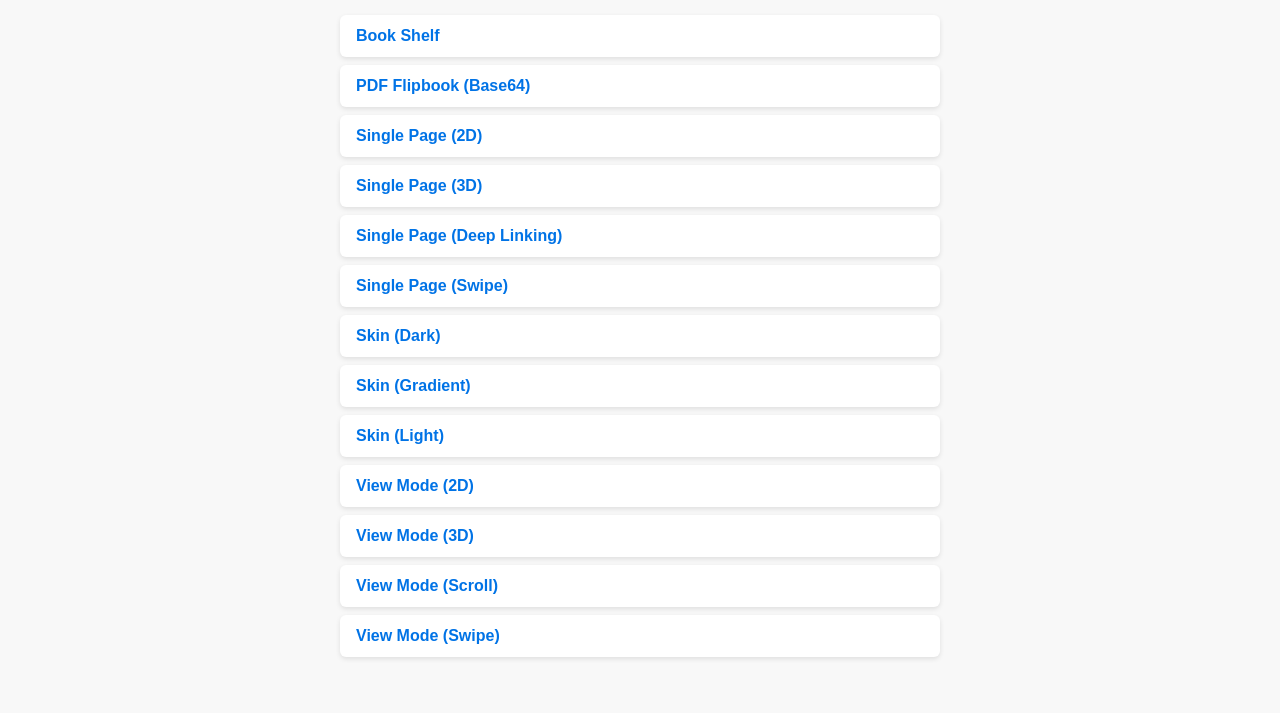
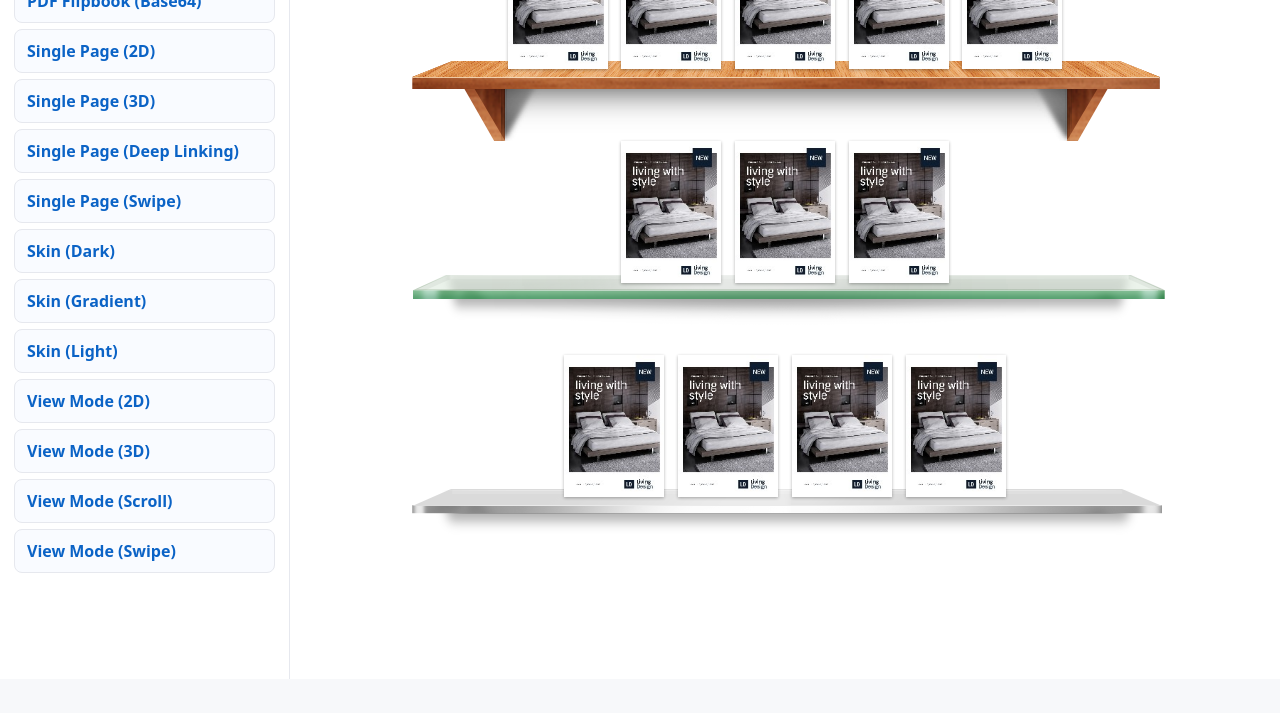
Before and after one commit to KE-Content/flipbook, a plain HTML site: page examples/index.html in a window 1280 px wide. Shown: the part 121-834 px from the top of the page. After the commit the page ends 800 px from the top, so only its background shows below. Drawn offline with Linux system fonts and the light colour scheme.

Commit message:
Update index.html

```diff
--- a/examples/index.html
+++ b/examples/index.html
@@ -1,59 +1,200 @@
 <!DOCTYPE html>
 <html lang="en">
 <head>
-  <meta charset="UTF-8">
+  <meta charset="UTF-8" />
   <title>Flipbook Demos</title>
+  <meta name="viewport" content="width=device-width, initial-scale=1" />
   <style>
-    body {
-      font-family: Arial, sans-serif;
-      background: #f8f8f8;
-      color: #333;
-      padding: 40px;
+    :root{
+      --sidebar-w: 290px;
+      --bg: #f7f8fa;
+      --card: #ffffff;
+      --border: #e6e8ee;
+      --link: #0b63c6;
+      --link-hover: #084f9c;
+      --active-bg: #e9f0ff;
     }
-    h1 {
-      text-align: center;
-      margin-bottom: 30px;
+    *{box-sizing:border-box}
+    html,body{height:100%;margin:0}
+    body{
+      font-family: system-ui, -apple-system, Segoe UI, Roboto, Arial, sans-serif;
+      display:flex; min-height:100dvh; background:var(--bg); color:#2b2f36;
     }
-    ul {
-      list-style: none;
-      padding: 0;
-      max-width: 600px;
-      margin: 0 auto;
+    /* Sidebar */
+    aside{
+      width:var(--sidebar-w); background:var(--card); border-right:1px solid var(--border);
+      padding:16px 14px; overflow-y:auto;
     }
-    li {
-      background: #fff;
-      margin: 8px 0;
-      padding: 12px 16px;
-      border-radius: 6px;
-      box-shadow: 0 2px 5px rgba(0,0,0,0.1);
-      transition: background 0.2s;
+    h1{font-size:18px;margin:0 0 10px;text-align:center}
+    nav ul{list-style:none;margin:0;padding:0}
+    nav li{margin:6px 0}
+    nav a{
+      display:block; padding:10px 12px; border-radius:8px;
+      color:var(--link); text-decoration:none; font-weight:600;
+      border:1px solid var(--border); background:#f9fbff;
+      transition:background .15s,border-color .15s,color .15s;
+      outline: none;
     }
-    li:hover {
-      background: #f0f0f0;
+    nav a:hover{background:#f2f7ff; color:var(--link-hover)}
+    nav a.active{
+      background:var(--active-bg);
+      border-color:#c8d9ff;
     }
-    a {
-      text-decoration: none;
-      color: #0073e6;
-      font-weight: bold;
+    nav a:focus{box-shadow:0 0 0 3px #cfe3ff}
+
+    /* Preview pane */
+    .preview{flex:1; min-width:0; display:flex; flex-direction:column}
+    .bar{
+      display:flex; gap:10px; align-items:center; padding:10px 14px;
+      background:var(--card); border-bottom:1px solid var(--border);
+      font-size:14px; color:#555; white-space:nowrap; overflow:hidden; text-overflow:ellipsis;
     }
+    .bar .name{font-weight:600; color:#111}
+    iframe{flex:1; width:100%; border:0; background:#fff}
+
+    /* Mobile: stack + collapsible list */
+    @media (max-width: 860px){
+      body{flex-direction:column}
+      aside{width:100%; border-right:0; border-bottom:1px solid var(--border)}
+    }
+
+    /* Small quality of life */
+    .sr-only{position:absolute;left:-9999px}
+    .spacer{flex:1}
+    button.toggle{
+      display:none;
+      border:1px solid var(--border); background:var(--card);
+      padding:6px 10px; border-radius:6px; font-weight:600; cursor:pointer;
+    }
+    @media (max-width: 860px){ button.toggle{display:inline-block} }
   </style>
 </head>
 <body>
-  <h1>Flipbook Demo Index</h1>
-  <ul>
-    <li><a href="book_shelf.html" target="_blank">Book Shelf</a></li>
-    <li><a href="pdf_flipbook_base64.html" target="_blank">PDF Flipbook (Base64)</a></li>
-    <li><a href="single_page_2d.html" target="_blank">Single Page (2D)</a></li>
-    <li><a href="single_page_3d.html" target="_blank">Single Page (3D)</a></li>
-    <li><a href="single_page_deeplinking.html" target="_blank">Single Page (Deep Linking)</a></li>
-    <li><a href="single_page_swipe.html" target="_blank">Single Page (Swipe)</a></li>
-    <li><a href="skin_dark.html" target="_blank">Skin (Dark)</a></li>
-    <li><a href="skin_gradient.html" target="_blank">Skin (Gradient)</a></li>
-    <li><a href="skin_light.html" target="_blank">Skin (Light)</a></li>
-    <li><a href="view_mode_2d.html" target="_blank">View Mode (2D)</a></li>
-    <li><a href="view_mode_3d.html" target="_blank">View Mode (3D)</a></li>
-    <li><a href="view_mode_scroll.html" target="_blank">View Mode (Scroll)</a></li>
-    <li><a href="view_mode_swipe.html" target="_blank">View Mode (Swipe)</a></li>
-  </ul>
+  <!-- Sidebar -->
+  <aside id="sidebar">
+    <h1>Flipbook Demos</h1>
+    <nav aria-label="Demo list">
+      <ul id="demoList">
+        <li><a href="book_shelf.html">Book Shelf</a></li>
+        <li><a href="pdf_flipbook_base64.html">PDF Flipbook (Base64)</a></li>
+        <li><a href="single_page_2d.html">Single Page (2D)</a></li>
+        <li><a href="single_page_3d.html">Single Page (3D)</a></li>
+        <li><a href="single_page_deeplinking.html">Single Page (Deep Linking)</a></li>
+        <li><a href="single_page_swipe.html">Single Page (Swipe)</a></li>
+        <li><a href="skin_dark.html">Skin (Dark)</a></li>
+        <li><a href="skin_gradient.html">Skin (Gradient)</a></li>
+        <li><a href="skin_light.html">Skin (Light)</a></li>
+        <li><a href="view_mode_2d.html">View Mode (2D)</a></li>
+        <li><a href="view_mode_3d.html">View Mode (3D)</a></li>
+        <li><a href="view_mode_scroll.html">View Mode (Scroll)</a></li>
+        <li><a href="view_mode_swipe.html">View Mode (Swipe)</a></li>
+      </ul>
+    </nav>
+  </aside>
+
+  <!-- Preview -->
+  <section class="preview">
+    <div class="bar">
+      <button class="toggle" aria-controls="sidebar" aria-expanded="true">Menu</button>
+      <span>Preview:</span>
+      <span class="name" id="currentName">book_shelf.html</span>
+      <span class="spacer"></span>
+      <span id="hint" aria-hidden="true">Use back/forward to navigate viewed demos</span>
+    </div>
+    <iframe id="previewFrame" src="book_shelf.html" loading="lazy" allowfullscreen></iframe>
+  </section>
+
+  <noscript>
+    <p class="sr-only">Enable JavaScript to use the built-in previewer.</p>
+  </noscript>
+
+  <script>
+    const frame = document.getElementById('previewFrame');
+    const nameEl = document.getElementById('currentName');
+    const links = Array.from(document.querySelectorAll('#demoList a'));
+    const toggleBtn = document.querySelector('button.toggle');
+    const sidebar = document.getElementById('sidebar');
+
+    // Apply active state + aria-current
+    function setActive(href){
+      links.forEach(a => {
+        const isActive = a.getAttribute('href') === href;
+        a.classList.toggle('active', isActive);
+        if (isActive) { a.setAttribute('aria-current', 'page'); }
+        else { a.removeAttribute('aria-current'); }
+      });
+      nameEl.textContent = href;
+      // remember last viewed
+      try { localStorage.setItem('lastDemo', href); } catch(e){}
+    }
+
+    // Load a demo and update URL hash (for deep-link/back-forward)
+    function loadDemo(href, push=true){
+      frame.src = href;
+      setActive(href);
+      const url = new URL(location.href);
+      url.hash = encodeURIComponent(href);
+      if (push) history.pushState({demo: href}, '', url);
+    }
+
+    // Clicks
+    links.forEach(a => {
+      a.addEventListener('click', e => {
+        e.preventDefault();
+        loadDemo(a.getAttribute('href'));
+        // collapse sidebar on mobile after selection
+        if (window.matchMedia('(max-width: 860px)').matches){
+          sidebar.style.display = 'none';
+          toggleBtn.setAttribute('aria-expanded','false');
+        }
+      });
+    });
+
+    // Keyboard navigation (Up/Down + Enter)
+    let focused = 0;
+    document.addEventListener('keydown', e => {
+      if (['ArrowDown','ArrowUp','Enter'].includes(e.key)){
+        e.preventDefault();
+        const max = links.length - 1;
+        if (e.key === 'ArrowDown') focused = Math.min(max, focused + 1);
+        if (e.key === 'ArrowUp')   focused = Math.max(0,   focused - 1);
+        if (e.key === 'Enter')     loadDemo(links[focused].getAttribute('href'));
+        links[focused].focus();
+      }
+    });
+
+    // Toggle menu on mobile
+    toggleBtn.addEventListener('click', () => {
+      const isHidden = getComputedStyle(sidebar).display === 'none';
+      sidebar.style.display = isHidden ? 'block' : 'none';
+      toggleBtn.setAttribute('aria-expanded', String(isHidden));
+    });
+
+    // Handle direct links: #file.html or ?demo=file.html
+    function initialDemo(){
+      const hash = decodeURIComponent(location.hash.replace('#',''));
+      const params = new URLSearchParams(location.search);
+      const q = params.get('demo');
+      const stored = (() => { try { return localStorage.getItem('lastDemo'); } catch(e){ return null; } })();
+      const candidate = hash || q || stored || links[0].getAttribute('href');
+      return links.some(a => a.getAttribute('href') === candidate) ? candidate : links[0].getAttribute('href');
+    }
+
+    // Back/forward support
+    window.addEventListener('popstate', (e) => {
+      const href = (e.state && e.state.demo) || decodeURIComponent(location.hash.replace('#',''));
+      if (href) {
+        frame.src = href;
+        setActive(href);
+      }
+    });
+
+    // Init
+    const start = initialDemo();
+    // Replace initial state so back button returns to outside page, not a duplicate state
+    history.replaceState({demo:start}, '', '#' + encodeURIComponent(start));
+    frame.src = start;
+    setActive(start);
+  </script>
 </body>
 </html>
```
